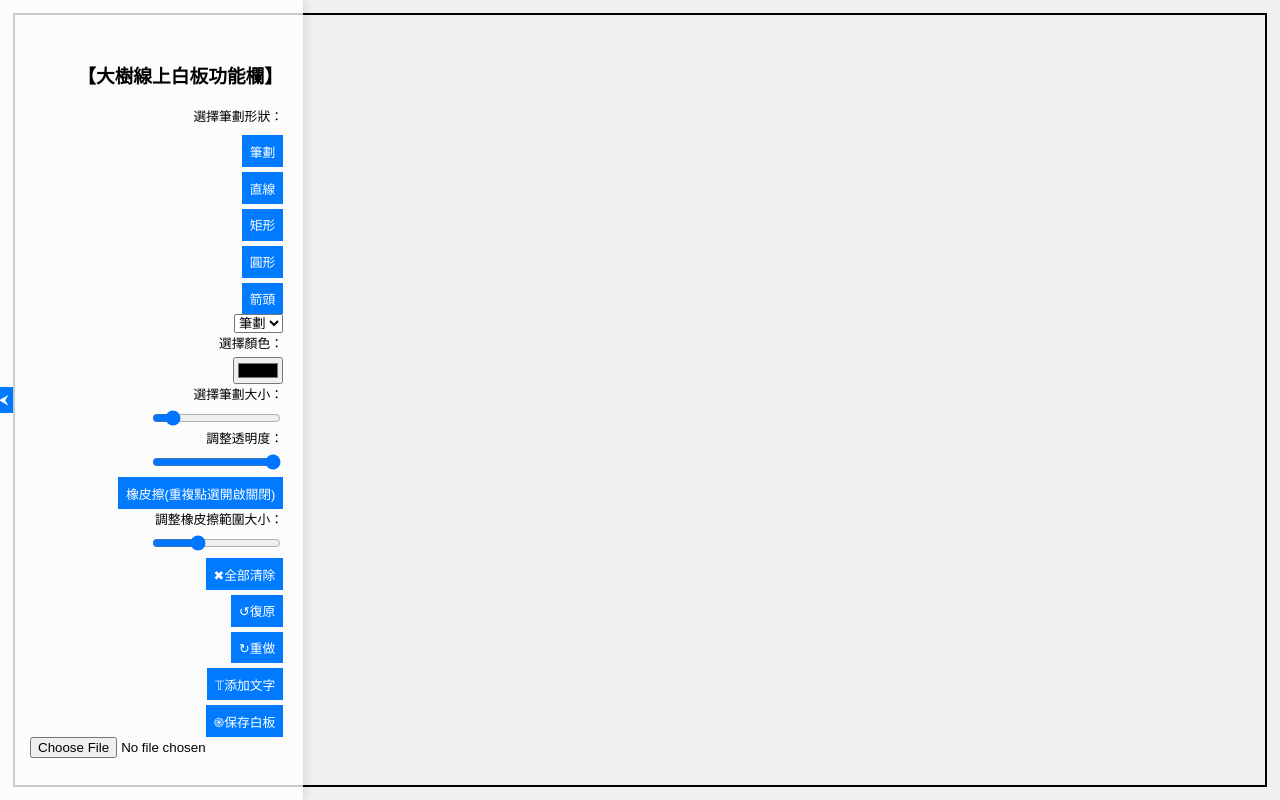
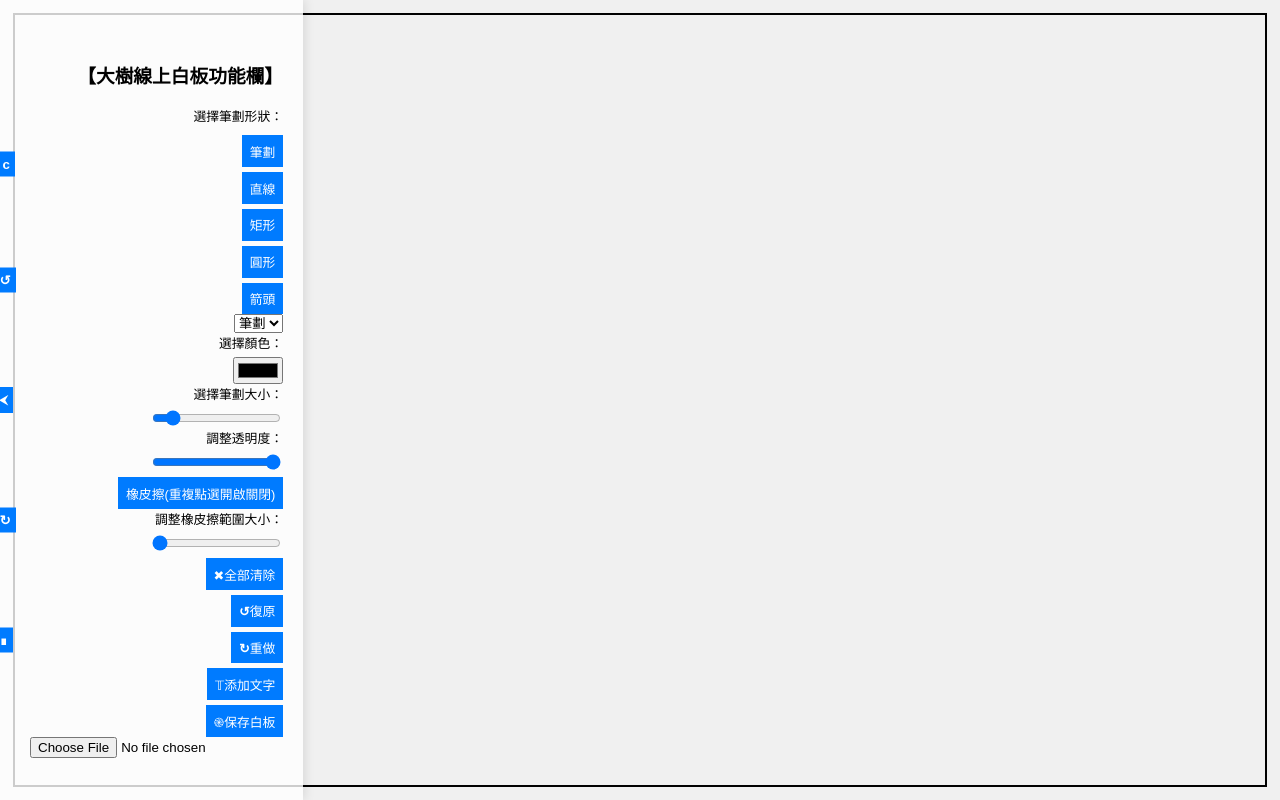
Before and after one commit to machi1007/TreeSimpleBoard, a plain HTML site: page index.html in a window 1280 px wide. Drawn offline with Linux system fonts and the light colour scheme.

Commit message:
Update index.html

```diff
--- a/index.html
+++ b/index.html
@@ -94,6 +94,64 @@
     padding: 5px;
 }
 
+#clearButton {
+    position: fixed;
+    top: 20.5%;
+    left: -2.5px; /* 這個值可能需要調整，以便完整顯示按鈕 */
+    transform: translateY(-50%);
+    z-index: 20;
+    background-color: #007BFF;
+    color: #fff;
+    border: none;
+    cursor: pointer;
+    transition: background-color 0.2s ease-in-out;
+    padding: 5px;
+}
+
+#undoButton {
+    position: fixed;
+    top: 35%;
+    left: -5.5px; /* 這個值可能需要調整，以便完整顯示按鈕 */
+    transform: translateY(-50%);
+    z-index: 20;
+    background-color: #007BFF;
+    color: #fff;
+    border: none;
+    cursor: pointer;
+    transition: background-color 0.2s ease-in-out;
+    padding: 5px;
+}
+
+#redoButton {
+    position: fixed;
+    top: 65%;
+    left: -5.5px; /* 這個值可能需要調整，以便完整顯示按鈕 */
+    transform: translateY(-50%);
+    z-index: 20;
+    background-color: #007BFF;
+    color: #fff;
+    border: none;
+    cursor: pointer;
+    transition: background-color 0.2s ease-in-out;
+    padding: 5px;
+}
+
+#neraserButton {
+    position: fixed;
+    top: 80%;
+    left: -5.5px; /* 這個值可能需要調整，以便完整顯示按鈕 */
+    transform: translateY(-50%);
+    z-index: 20;
+    background-color: #007BFF;
+    color: #fff;
+    border: none;
+    cursor: pointer;
+    transition: background-color 0.2s ease-in-out;
+    padding: 5px;
+}
+#neraserButton.active {
+    background-color: #999; /* 或者任何你想要的灰色顏色 */
+}
 
 
         .controls-container.left {
@@ -109,6 +167,10 @@
 <body>
     <canvas id="whiteboard"></canvas>
     <button id="toggleButton" onclick="toggleControlsPosition()">⮜</button>
+    <button id="clearButton" onclick="clearCanvas()"><b>c</b></button>
+    <button id="undoButton" onclick="undo()"><b>↺</b></button>
+    <button id="redoButton" onclick="redo()"><b>↻</b></button>
+    <button id="neraserButton" onclick="toggleEraser()">∎</button>
     <div class="controls-container left">
      <div class="controls-scroll-container">
         <div class="controls">
@@ -135,11 +197,11 @@
         <input type="range" id="opacitySlider" min="0" max="1" value="1" step="0.1" onchange="changeOpacity(this.value)">
         <button id="eraserButton" onclick="toggleEraser()">橡皮擦(重複點選開啟關閉)</button>
         <label for="eraserSizeSlider">調整橡皮擦範圍大小：</label>
-        <input type="range" id="eraserSizeSlider" min="5" max="50" value="20" step="1">
+        <input type="range" id="eraserSizeSlider" min="5" max="500" value="5" step="1">
 
         <button onclick="clearCanvas()">✖全部清除</button>
-        <button onclick="undo()">↺復原</button>
-        <button onclick="redo()">↻重做</button>
+        <button onclick="undo()"><b>↺</b>復原</button>
+        <button onclick="redo()"><b>↻</b>重做</button>
 
         <button onclick="addText()">𝕋添加文字</button>
         <input type="text" id="textInput" style="display: none;">
@@ -415,13 +477,16 @@ function toggleEraser() {
     isErasing = !isErasing;
 
     const eraserButton = document.getElementById('eraserButton'); // 取得橡皮擦按鈕元素
+    const neraserButton = document.getElementById('neraserButton');
 
     if (isErasing) {
         canvas.classList.add('using-eraser');
         eraserButton.classList.add('active'); // 添加 active 類別
+        neraserButton.classList.add('active');
     } else {
         canvas.classList.remove('using-eraser');
         eraserButton.classList.remove('active'); // 移除 active 類別
+        neraserButton.classList.remove('active');
     }
 }
 
```
